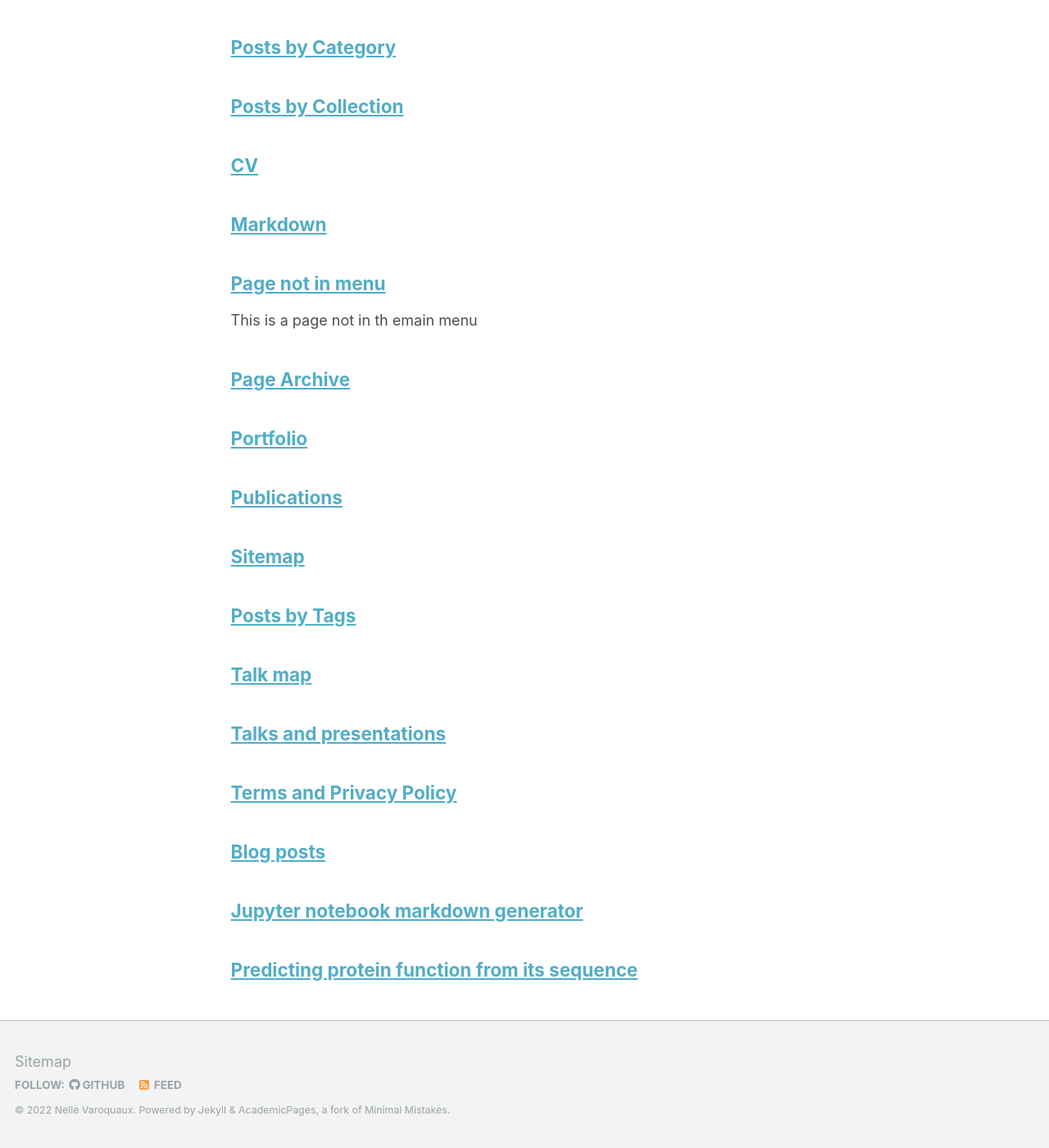
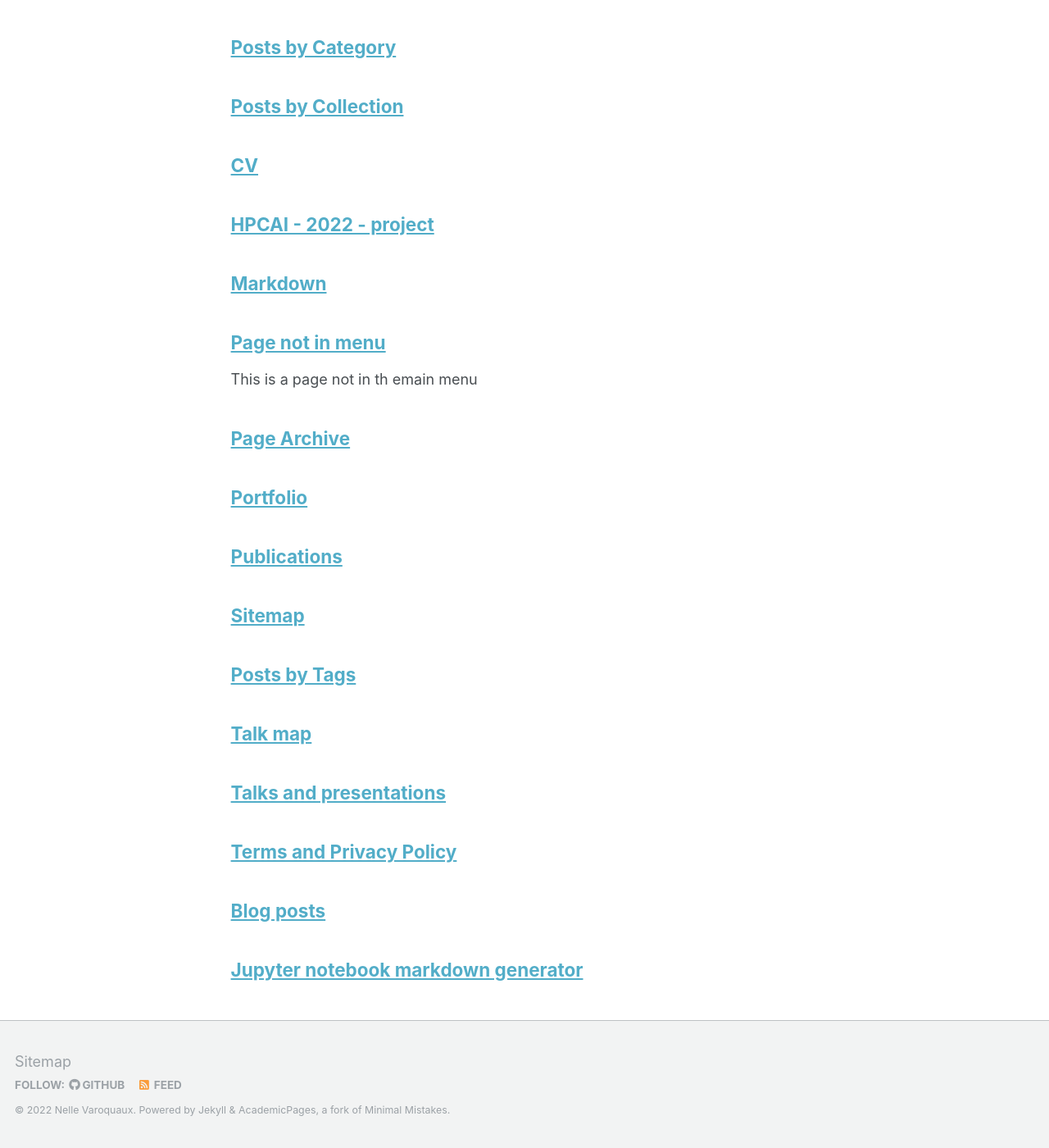
Before and after one commit to NelleV/nellev.github.io, a Jekyll site: the page built from _pages/page-archive.html, in a window 1280 px wide and 1400 px high, scrolled down 336 px. Shown: the whole window at 82% size. Built offline with Jekyll 4.4.1, drawn with Linux system fonts in a browser that asks for light colours.

Commit message:
Adding metadata for compilation

```diff
--- a/teaching/hpcai.md
+++ b/teaching/hpcai.md
@@ -1,3 +1,10 @@
+---
+layout: page
+title: HPCAI - 2022 - project
+subtitle: protein function prediction
+---
+
+
 # Predicting protein function from its sequence
 
 
```
